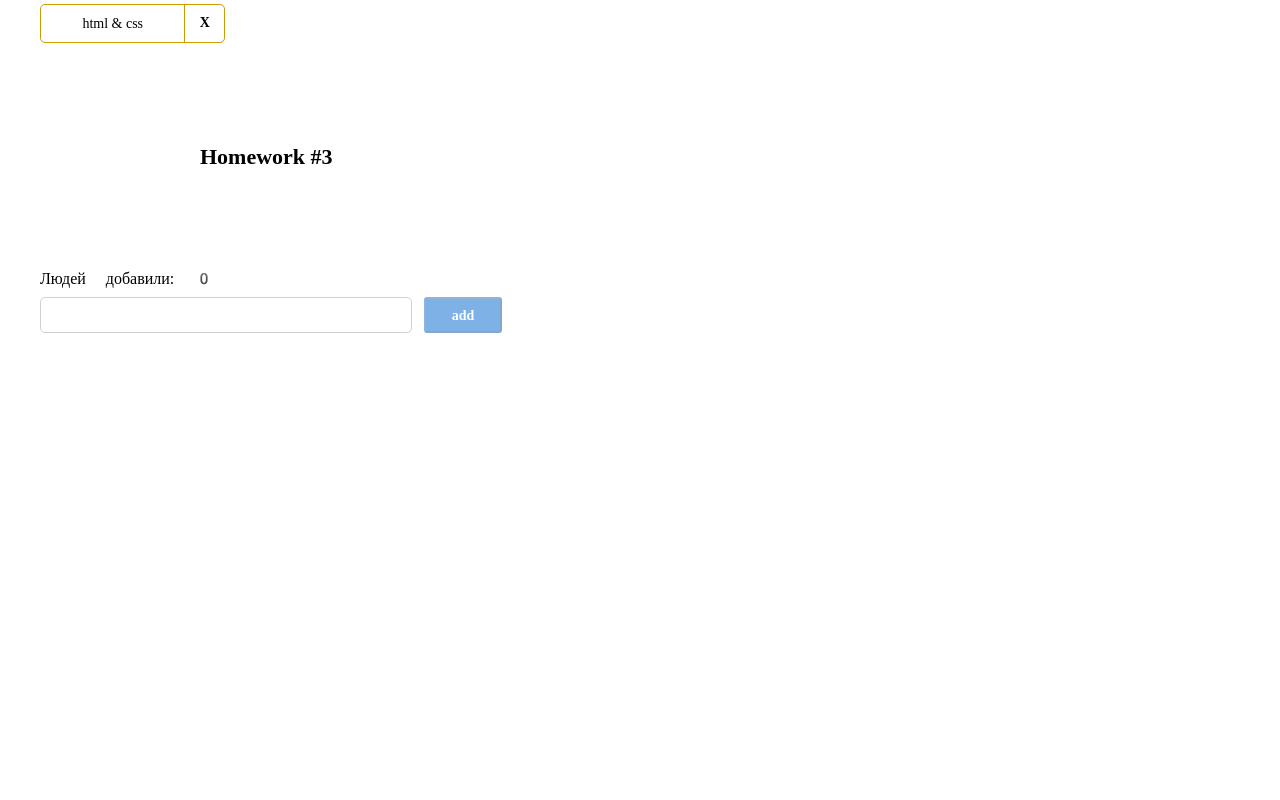
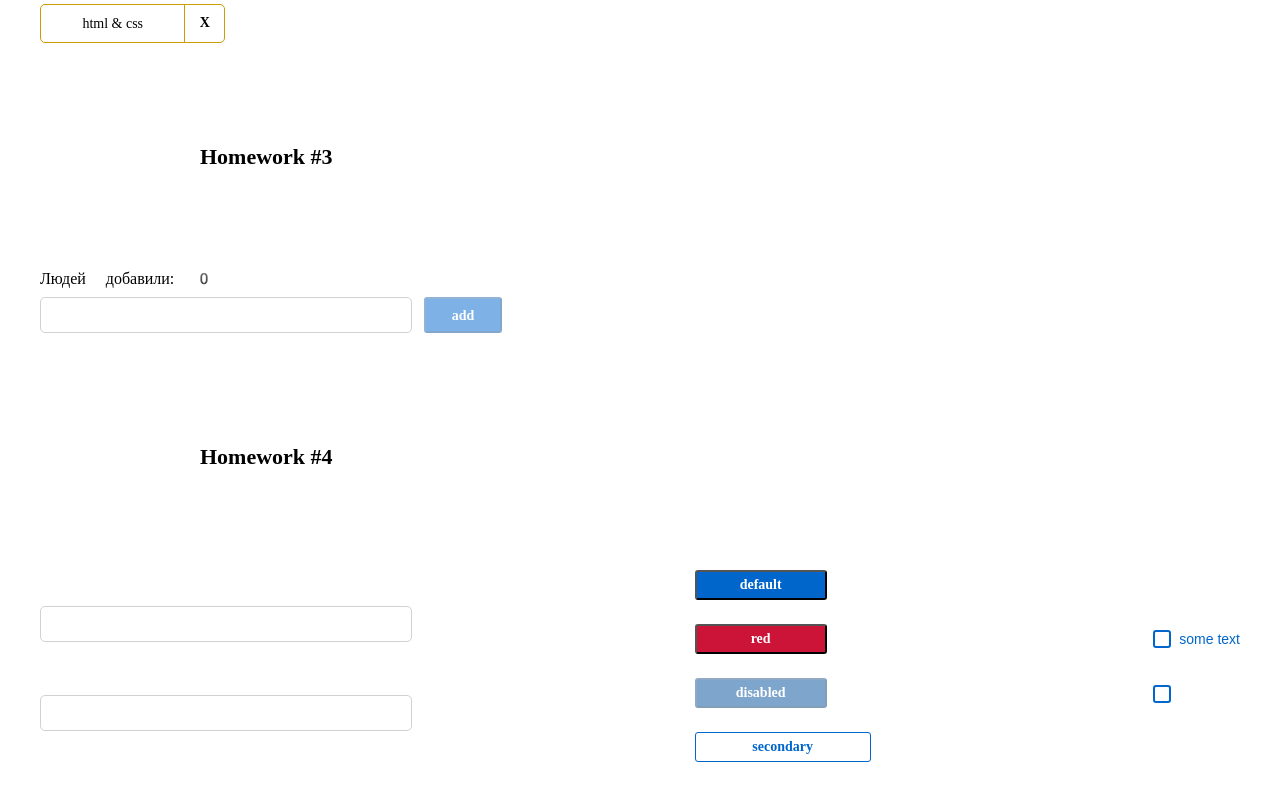
Before and after one commit to Nascccom/Nascccom.github.io-hw1, a React (Create React App) app: page / in a window 1280 px wide. Shown: the part 916-1716 px from the top of the page. Before the commit the page ends 1359 px from the top, so only its background shows below. Built offline with nearby package versions, Linux system fonts and the light colour scheme.

Commit message:
Finished 4 HW!

```diff
--- a/src/s1-main/App.tsx
+++ b/src/s1-main/App.tsx
@@ -3,6 +3,7 @@ import s from './App.module.css'
 import HW1 from '../s2-homeworks/hw01/HW1'
 import HW2 from "../s2-homeworks/hw02/HW2";
 import HW3 from '../s2-homeworks/hw03/HW3';
+import HW4 from '../s2-homeworks/hw04/HW4';
 
 function App() {
     return (
@@ -10,8 +11,8 @@ function App() {
             <HW1/>
             <HW2/>
             <HW3/>
+            <HW4/>
             {/*раскомментировать по ходу выполнения*/}
-            {/*<HW4/>*/}
             {/*при выполнении дз 5 и более - закомментировать здесь дз 1-4, так как они есть внутри дз 5*/}
             {/*<HW5/>*/}
         </div>
--- a/src/s2-homeworks/hw04/Stand.tsx
+++ b/src/s2-homeworks/hw04/Stand.tsx
@@ -49,7 +49,8 @@ const Stand = () => {
                 </div>
                 {/*красная кнопка:*/}
                 <div>
-                    <SuperButton id={'hw4-super-button-red'} xType={'red'}>
+                    <SuperButton id={'hw4-super-button-red'}
+                                 xType={'red'}>
                         red
                     </SuperButton>
                 </div>
--- a/src/s2-homeworks/hw04/common/c1-SuperInputText/SuperInputText.module.css
+++ b/src/s2-homeworks/hw04/common/c1-SuperInputText/SuperInputText.module.css
@@ -1,20 +1,40 @@
 .input:focus {
+
 }
 
 .input {
+    padding: 10px;
+    border: 1px solid #D1D1D1;
+    border-radius: 5px;
+    Width: 372px;
+    Height: 36px;
+    outline:none;
 }
 
 .inputWrapper {
+    display: flex;
+    flex-direction: column-reverse;
 }
 
 .superInput {
+    font-family: 'Montserrat', sans-serif;
+    font-style: normal;
+    font-weight: 400;
+    font-size: 14px;
+    line-height: 17px;
 }
 
 .errorInput {
+    border-color: #CC1439;
 }
 
 .errorInput:focus {
+
 }
 
 .error {
+    color: #CC1439;
+    font-size: 10px;
+    line-height: 12px;
+    margin-bottom: 5px;
 }
--- a/src/s2-homeworks/hw04/common/c2-SuperButton/SuperButton.module.css
+++ b/src/s2-homeworks/hw04/common/c2-SuperButton/SuperButton.module.css
@@ -1,36 +1,64 @@
 .button {
+    width: 132px;
+    height: 30px;
+    border-radius: 3px;
+    font-weight: 600;
 }
 
 .disabled {
+    background: #004D99;
+    opacity: 0.5;
+    color: #FFFFFF;
 }
 
 .secondary {
+    width: 176px;
+    background-color: #ffffff;
+    color: #0066CC;
+    border: 1px solid #0066CC;
 }
 
 .default {
+    background: #0066CC;
+    color: #FFFFFF;
 }
 
 .red {
+    background: #CC1439;
+    color: #FFFFFF;
 }
 
 .default:hover {
+    width: 167px;
+    background: #0080FF;
 }
 
 .red:hover {
+    width: 167px;
+    background: #FF1A47;
 }
 
 .secondary:hover {
+    background: #E5F0FA;
+    border: 1px solid #0066CC;
 }
 
 
 .default:active {
+    width: 167px;
+    background: #0059B3;
 }
 
 .secondary:active {
+    background: #C9E5FF;
+    border: 1px solid #0066CC;
 }
 
 .red:active {
+    width: 167px;
+    background: #B31232;
 }
 
 .button:disabled {
+    background: #004D99;
 }
--- a/src/s2-homeworks/hw04/common/c2-SuperButton/SuperButton.tsx
+++ b/src/s2-homeworks/hw04/common/c2-SuperButton/SuperButton.tsx
@@ -18,11 +18,14 @@ const SuperButton: React.FC<SuperButtonPropsType> = (
   }
 ) => {
     const finalClassName = s.button
-        // + (disabled
-        //         ? ...
-        //         : xType === 'red'
-        //             ? ...
-        + (className ? ' ' + className : '') // задачка на смешивание классов
+      + (disabled ? ' ' + s.disabled
+          : xType === 'red'
+                ? ' ' + s.red
+          : xType === 'secondary'
+                ? ' ' + s.secondary
+            + (className ? ' ' + className : ''):
+      ' ' + s.default)
+    // задачка на смешивание классов
 
     return (
       <button
--- a/src/s2-homeworks/hw04/common/c3-SuperCheckbox/SuperCheckbox.module.css
+++ b/src/s2-homeworks/hw04/common/c3-SuperCheckbox/SuperCheckbox.module.css
@@ -19,7 +19,7 @@
     background-repeat: no-repeat;
     background-position: center center;
 
-    /* background-size: 90% 90%; */
+    background-size: 90% 90%;
     vertical-align: middle;
     margin-right: 8px;
     border-radius: 3px;
--- a/src/s2-homeworks/hw04/common/c3-SuperCheckbox/SuperCheckbox.tsx
+++ b/src/s2-homeworks/hw04/common/c3-SuperCheckbox/SuperCheckbox.tsx
@@ -28,7 +28,9 @@ const SuperCheckbox: React.FC<SuperCheckboxPropsType> = (
 ) => {
     const onChangeCallback = (e: ChangeEvent<HTMLInputElement>) => {
         // задачка на написание онченджа
+        onChangeChecked?.(e.currentTarget.checked)
 
+        onChange?.(e)
     }
 
     const finalInputClassName = s.checkbox
```
Lines whose indentation alone changed are shown as unchanged.
